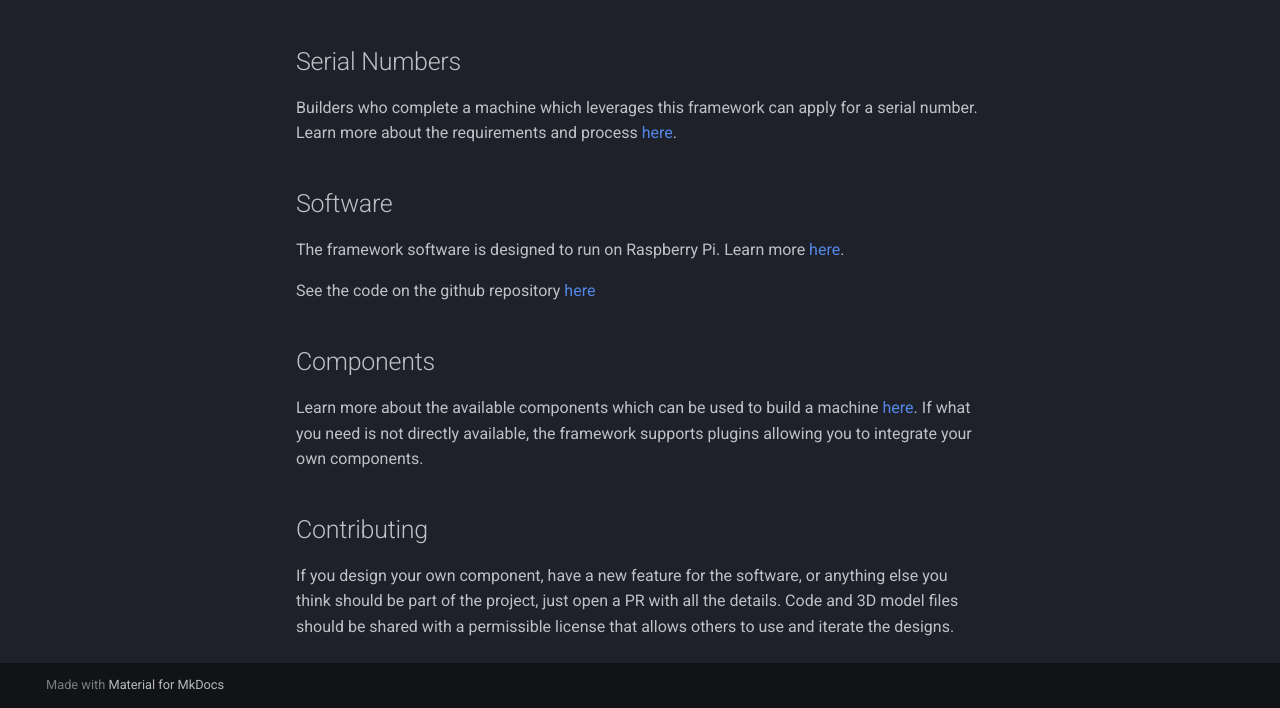
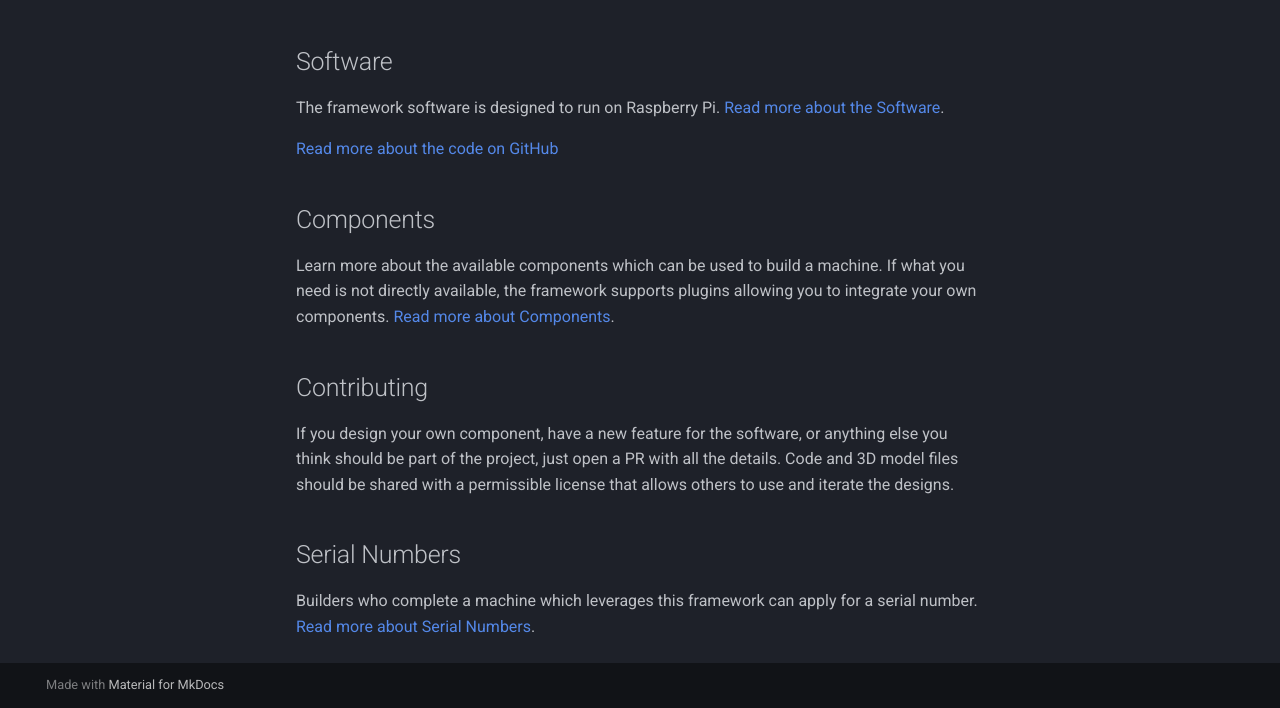
Before and after one commit to gobbolab/goblin-speaks, an MkDocs documentation site: the page built from docs/index.md, in a window 1280 px wide and 1400 px high, scrolled down 541 px, cut to the strip 692-1400 px from the top of the window. Built offline with MkDocs 1.6.1 and Material for MkDocs 9.7.7, drawn with Linux system fonts in a browser that asks for light colours; some of the changed text lies outside the part shown.

Commit message:
update main links

```diff
--- a/docs/index.md
+++ b/docs/index.md
@@ -22,23 +22,25 @@ Here is a video of the in progress prototype:
 <iframe width="560" height="315" src="https://youtube.com/embed/22QMtMoQO5U?si=L_L5Q7h8ckz2mF6Z" title="Goblin Speaks" frameborder="0" allow="accelerometer; autoplay; clipboard-write; encrypted-media; gyroscope; picture-in-picture; web-share" allowfullscreen></iframe>
 
 
-## Serial Numbers
-
-Builders who complete a machine which leverages this framework can apply for a serial number. Learn more about the requirements and process [here](serial-numbers.md).
-
 ## Software
 
 The framework software is designed to run on Raspberry Pi.
-Learn more [here](software/overview.md).
+[Read more about the Software](software/overview.md).
 
-See the code on the github repository [here](https://github.com/gobbolab/goblin-speaks)
+[Read more about the code on GitHub](https://github.com/gobbolab/goblin-speaks)
 
 ## Components
 
-Learn more about the available components which can be used to build a machine [here](components/overview.md).
+Learn more about the available components which can be used to build a machine.
 If what you need is not directly available, the framework supports plugins allowing you to integrate your own components.
+[Read more about Components](components/overview.md).
 
 ## Contributing
 
 If you design your own component, have a new feature for the software, or anything else you think should be part of the project, just open a PR with all the details.
 Code and 3D model files should be shared with a permissible license that allows others to use and iterate the designs.
+
+## Serial Numbers
+
+Builders who complete a machine which leverages this framework can apply for a serial number.
+[Read more about Serial Numbers](serial-numbers.md).
```
